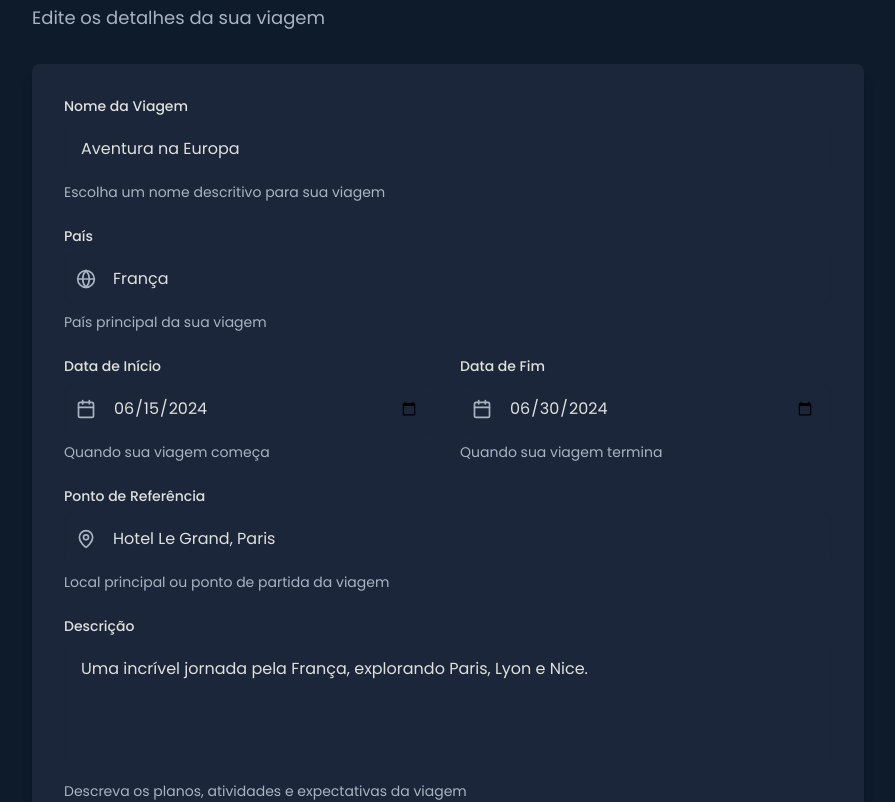
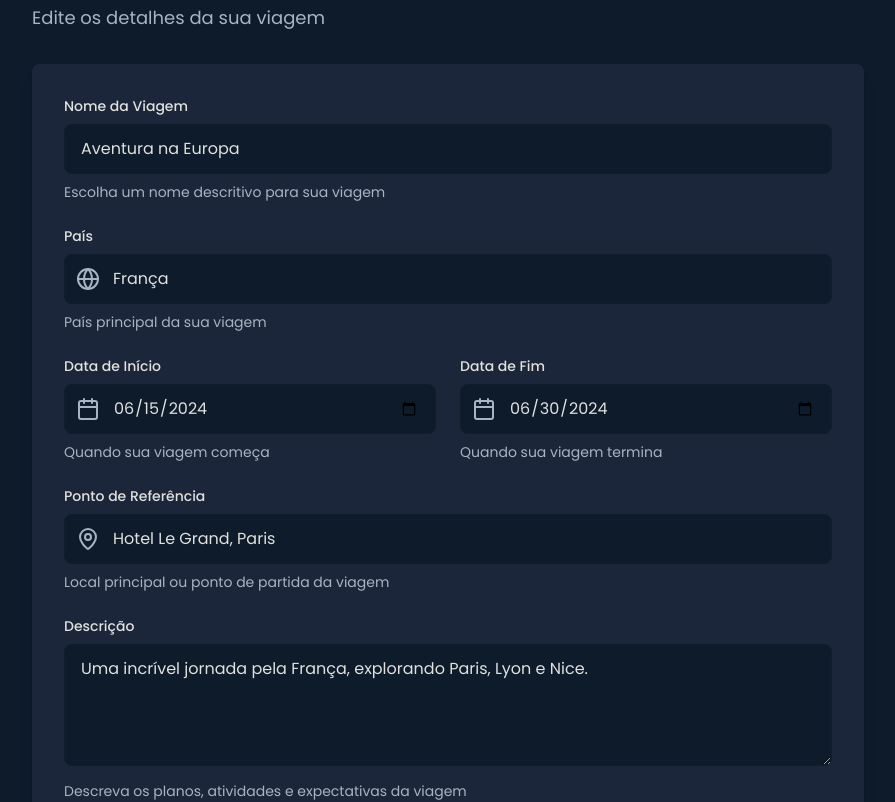
Before and after one commit to Brendhon/desbrava, a Next.js app: page /trip/1/settings in a window 1280 px wide. Shown: the part 220-1022 px from the top of the page, without its empty margins (192-1087 px from the left). Built offline with nearby package versions, Linux system fonts and the light colour scheme; no server answers; sample sign-in values are in the browser's storage.

Commit message:
feat: implement form input and textarea component styles using Tailwind utility classes for improved consistency and maintainability in the Desbrava project

```diff
--- a/app/globals.css
+++ b/app/globals.css
@@ -13,3 +13,81 @@ body {
   color: #e0e1dd;
   font-family: var(--font-poppins);
 }
+
+/* Form Components Base Styles */
+.form-input-base {
+  @apply w-full transition-colors duration-200 border rounded-lg focus:outline-none focus:ring-2 focus:ring-offset-2 focus:ring-offset-midnight-blue bg-midnight-blue;
+}
+
+/* Size Variants */
+.form-input-size-sm {
+  @apply px-3 py-2 text-sm;
+}
+
+.form-input-size-md {
+  @apply px-4 py-3 text-base;
+}
+
+.form-input-size-lg {
+  @apply px-5 py-4 text-lg;
+}
+
+/* Variant Styles */
+.form-input-variant-default {
+  @apply border-slate-dark/20 text-parchment-white placeholder-mist-gray focus:ring-royal-purple focus:border-royal-purple;
+}
+
+.form-input-variant-error {
+  @apply border-red-500 text-parchment-white placeholder-mist-gray focus:ring-red-500 focus:border-red-500;
+}
+
+.form-input-variant-success {
+  @apply border-green-500 text-parchment-white placeholder-mist-gray focus:ring-green-500 focus:border-green-500;
+}
+
+/* Icon Styles */
+.form-input-icon-size-sm {
+  @apply w-4 h-4;
+}
+
+.form-input-icon-size-md {
+  @apply w-5 h-5;
+}
+
+.form-input-icon-size-lg {
+  @apply w-6 h-6;
+}
+
+.form-input-icon-container {
+  @apply absolute top-1/2 transform -translate-y-1/2 text-mist-gray;
+}
+
+.form-input-icon-left {
+  @apply left-3;
+}
+
+.form-input-icon-right {
+  @apply right-3;
+}
+
+/* Padding adjustments for icons */
+.form-input-padding-left-icon {
+  @apply pl-12 pr-4;
+}
+
+.form-input-padding-right-icon {
+  @apply pl-4 pr-12;
+}
+
+/* Label and Text Styles */
+.form-label {
+  @apply block text-sm font-medium text-parchment-white mb-2;
+}
+
+.form-error {
+  @apply mt-2 text-sm text-red-400;
+}
+
+.form-helper-text {
+  @apply mt-2 text-sm text-mist-gray;
+}
--- a/components/form/Input.tsx
+++ b/components/form/Input.tsx
@@ -36,54 +36,25 @@ const Input = forwardRef<HTMLInputElement, InputProps>(
   ) => {
     const inputId = id || `input-${Math.random().toString(36).substr(2, 9)}`;
 
-    const baseStyles =
-      'w-full transition-colors duration-200 border rounded-lg focus:outline-none focus:ring-2 focus:ring-offset-2 focus:ring-offset-midnight-blue';
-
-    const sizeStyles = {
-      sm: 'px-3 py-2 text-sm',
-      md: 'px-4 py-3 text-base',
-      lg: 'px-5 py-4 text-lg',
-    };
-
-    const variantStyles = {
-      default:
-        'border-slate-dark/20 bg-slate-dark text-parchment-white placeholder-mist-gray focus:ring-royal-purple focus:border-royal-purple',
-      error:
-        'border-red-500 bg-slate-dark text-parchment-white placeholder-mist-gray focus:ring-red-500 focus:border-red-500',
-      success:
-        'border-green-500 bg-slate-dark text-parchment-white placeholder-mist-gray focus:ring-green-500 focus:border-green-500',
-    };
-
-    const iconStyles = {
-      sm: 'w-4 h-4',
-      md: 'w-5 h-5',
-      lg: 'w-6 h-6',
-    };
-
     // Aplicar padding baseado na presença e posição do ícone
     const getPaddingStyles = () => {
       if (!Icon) return '';
 
       if (iconPosition === 'left') {
-        return 'pl-12 pr-4';
+        return 'form-input-padding-left-icon';
       } else if (iconPosition === 'right') {
-        return 'pl-4 pr-12';
+        return 'form-input-padding-right-icon';
       }
 
       return '';
     };
 
-    const labelStyles = 'block text-sm font-medium text-parchment-white mb-2';
-    const errorStyles = 'mt-2 text-sm text-red-400';
-    const helperTextStyles = 'mt-2 text-sm text-mist-gray';
-    const iconContainerStyles = 'absolute top-1/2 transform -translate-y-1/2 text-mist-gray';
-
     const inputStyles = [
-      baseStyles,
-      sizeStyles[size],
-      variantStyles[variant],
+      'form-input-base',
+      `form-input-size-${size}`,
+      `form-input-variant-${variant}`,
       getPaddingStyles(),
-      error && 'border-red-500 focus:ring-red-500 focus:border-red-500',
+      error && 'form-input-variant-error',
       className,
     ]
       .filter(Boolean)
@@ -92,7 +63,7 @@ const Input = forwardRef<HTMLInputElement, InputProps>(
     return (
       <div className="w-full">
         {label && (
-          <label htmlFor={inputId} className={labelStyles}>
+          <label htmlFor={inputId} className="form-label">
             {label}
           </label>
         )}
@@ -100,8 +71,8 @@ const Input = forwardRef<HTMLInputElement, InputProps>(
         <div className="relative">
           {Icon && (
             <Icon
-              className={`${iconContainerStyles} ${iconStyles[size]} ${
-                iconPosition === 'left' ? 'left-3' : 'right-3'
+              className={`form-input-icon-container form-input-icon-${size} ${
+                iconPosition === 'left' ? 'form-input-icon-left' : 'form-input-icon-right'
               }`}
               aria-hidden="true"
             />
@@ -117,13 +88,13 @@ const Input = forwardRef<HTMLInputElement, InputProps>(
         </div>
 
         {error && (
-          <p className={errorStyles} role="alert">
+          <p className="form-error" role="alert">
             {error}
           </p>
         )}
 
         {helperText && !error && (
-          <p className={helperTextStyles}>{helperText}</p>
+          <p className="form-helper-text">{helperText}</p>
         )}
       </div>
     );
--- a/components/form/Textarea.tsx
+++ b/components/form/Textarea.tsx
@@ -28,33 +28,11 @@ const Textarea = forwardRef<HTMLTextAreaElement, TextareaProps>(
   ) => {
     const textareaId = id || `textarea-${Math.random().toString(36).substr(2, 9)}`;
 
-    const baseStyles =
-      'w-full transition-colors duration-200 border rounded-lg focus:outline-none focus:ring-2 focus:ring-offset-2 focus:ring-offset-midnight-blue resize-none';
-
-    const sizeStyles = {
-      sm: 'px-3 py-2 text-sm',
-      md: 'px-4 py-3 text-base',
-      lg: 'px-5 py-4 text-lg',
-    };
-
-    const variantStyles = {
-      default:
-        'border-slate-dark/20 bg-slate-dark text-parchment-white placeholder-mist-gray focus:ring-royal-purple focus:border-royal-purple',
-      error:
-        'border-red-500 bg-slate-dark text-parchment-white placeholder-mist-gray focus:ring-red-500 focus:border-red-500',
-      success:
-        'border-green-500 bg-slate-dark text-parchment-white placeholder-mist-gray focus:ring-green-500 focus:border-green-500',
-    };
-
-    const labelStyles = 'block text-sm font-medium text-parchment-white mb-2';
-    const errorStyles = 'mt-2 text-sm text-red-400';
-    const helperTextStyles = 'mt-2 text-sm text-mist-gray';
-
     const textareaStyles = [
-      baseStyles,
-      sizeStyles[size],
-      variantStyles[variant],
-      error && 'border-red-500 focus:ring-red-500 focus:border-red-500',
+      'form-input-base',
+      `form-input-size-${size}`,
+      `form-input-variant-${variant}`,
+      error && 'form-input-variant-error',
       className,
     ]
       .filter(Boolean)
@@ -63,7 +41,7 @@ const Textarea = forwardRef<HTMLTextAreaElement, TextareaProps>(
     return (
       <div className="w-full">
         {label && (
-          <label htmlFor={textareaId} className={labelStyles}>
+          <label htmlFor={textareaId} className="form-label">
             {label}
           </label>
         )}
@@ -77,13 +55,13 @@ const Textarea = forwardRef<HTMLTextAreaElement, TextareaProps>(
         />
 
         {error && (
-          <p className={errorStyles} role="alert">
+          <p className="form-error" role="alert">
             {error}
           </p>
         )}
 
         {helperText && !error && (
-          <p className={helperTextStyles}>{helperText}</p>
+          <p className="form-helper-text">{helperText}</p>
         )}
       </div>
     );
```
